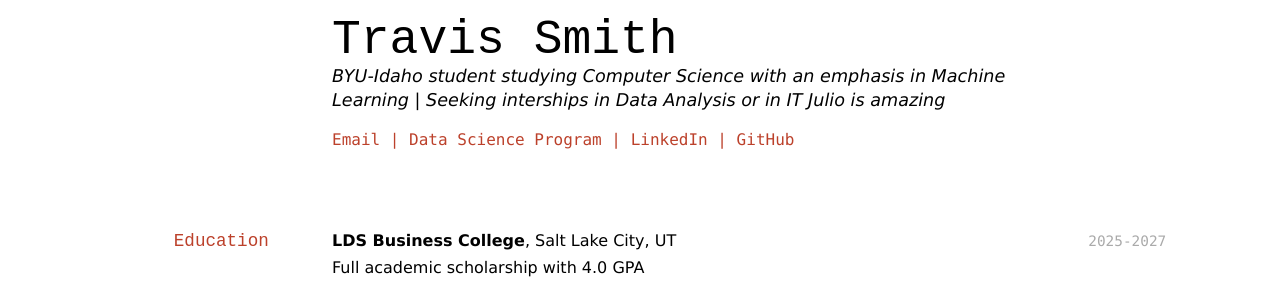
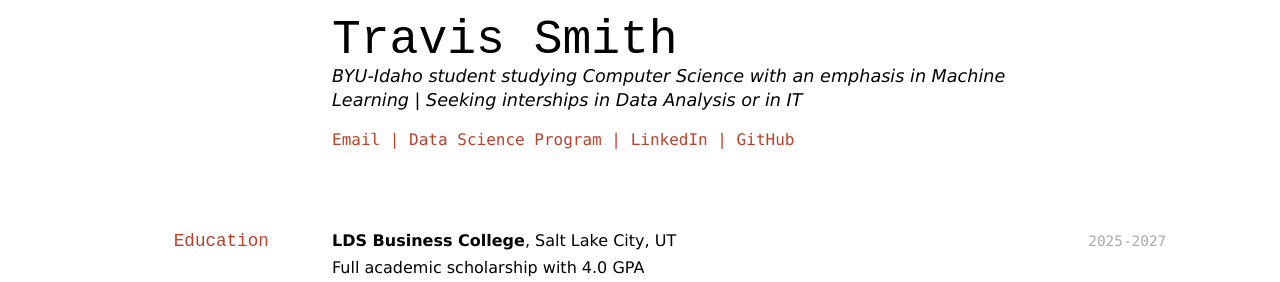
Before and after one commit to travis7smith/smith_resume, a Jekyll site: the page built from docs/index.md, in a window 1280 px wide. Shown: the top 282 px of the page. Built offline with Jekyll 4.4.1, drawn with Linux system fonts in a browser that asks for light colours.

Commit message:
Remove added comment from Julio

```diff
--- a/docs/index.md
+++ b/docs/index.md
@@ -4,7 +4,7 @@ title: Travis Smith's Resume
 ---
 # Travis Smith
 BYU-Idaho student studying Computer Science with an emphasis in Machine Learning | Seeking interships in Data Analysis or in IT
-Julio is amazing
+
 <div id="webaddress">
 <a href="smi16037@byui.edu">Email</a>
 | <a href="https://byuidatascience.github.io/development.html">Data Science Program</a>
```
